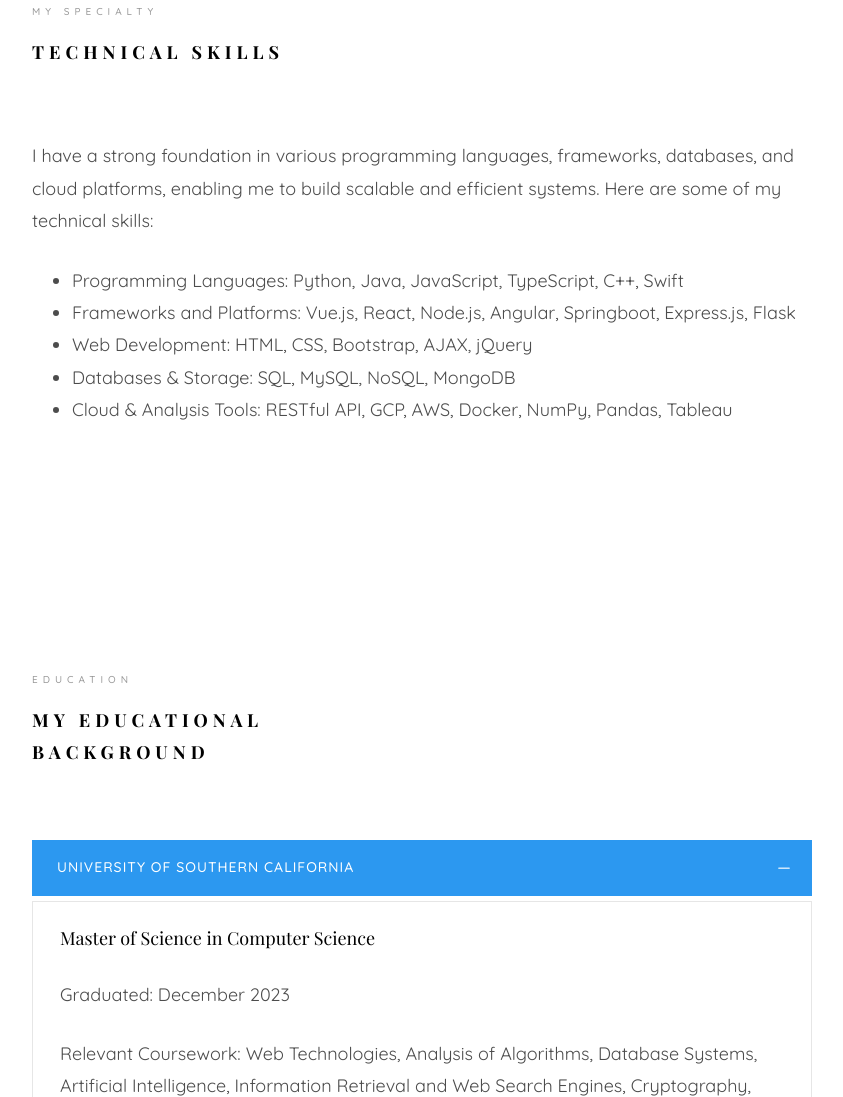
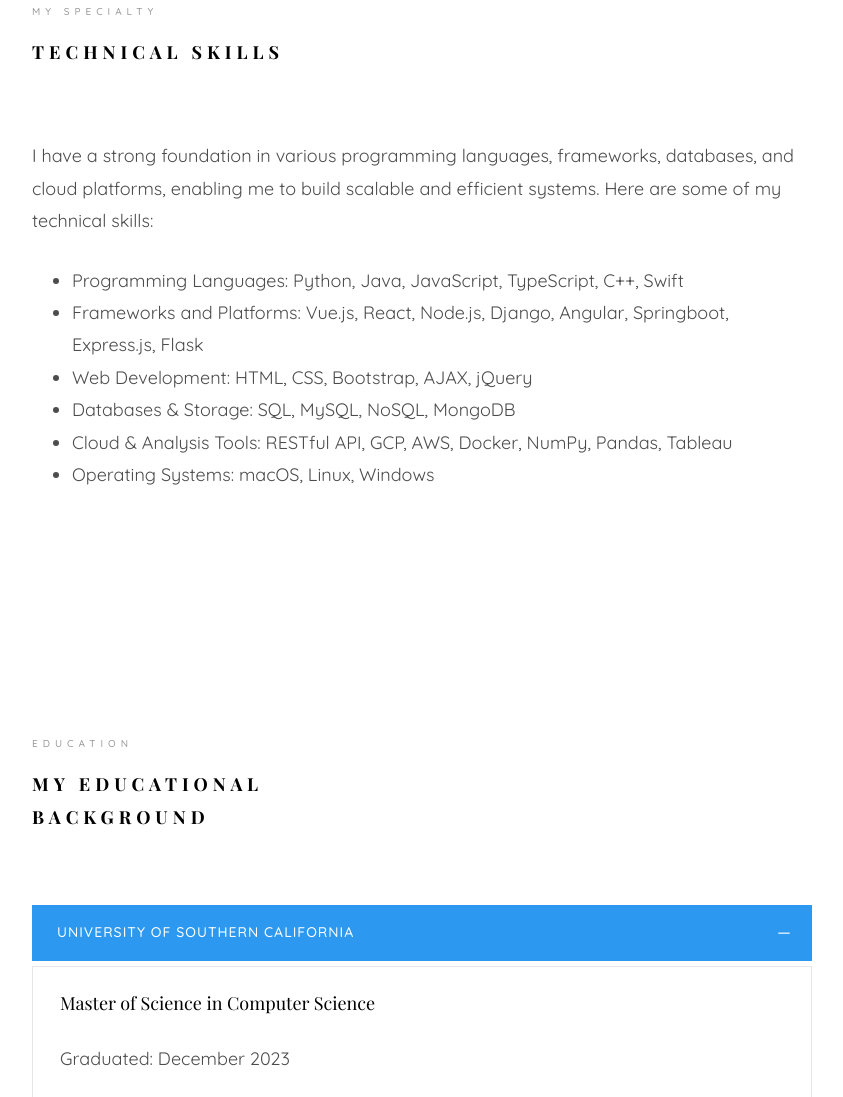
Before and after one commit to jshandil/jshandil.github.io, a plain HTML site: page index.html in a window 1280 px wide. Shown: the part 883-1980 px from the top of the page, without its empty margins (368-1211 px from the left). Drawn offline with nearby package versions, Linux system fonts and the light colour scheme; files whose address does not match are found by name; a web font is replaced by a local one.

Commit message:
updating skills

```diff
--- a/index.html
+++ b/index.html
@@ -91,10 +91,11 @@
                             <p>I have a strong foundation in various programming languages, frameworks, databases, and cloud platforms, enabling me to build scalable and efficient systems. Here are some of my technical skills:</p>
                             <ul>
                                 <li>Programming Languages: Python, Java, JavaScript, TypeScript, C++, Swift</li>
-                                <li>Frameworks and Platforms: Vue.js, React, Node.js, Angular, Springboot, Express.js, Flask</li>
+                                <li>Frameworks and Platforms: Vue.js, React, Node.js, Django, Angular, Springboot, Express.js, Flask</li>
                                 <li>Web Development: HTML, CSS, Bootstrap, AJAX, jQuery</li>
                                 <li>Databases & Storage: SQL, MySQL, NoSQL, MongoDB</li>
                                 <li>Cloud & Analysis Tools: RESTful API, GCP, AWS, Docker, NumPy, Pandas, Tableau</li>
+                                <li>Operating Systems: macOS, Linux, Windows</li>
                             </ul>
                         </div>
                     </div>
```
